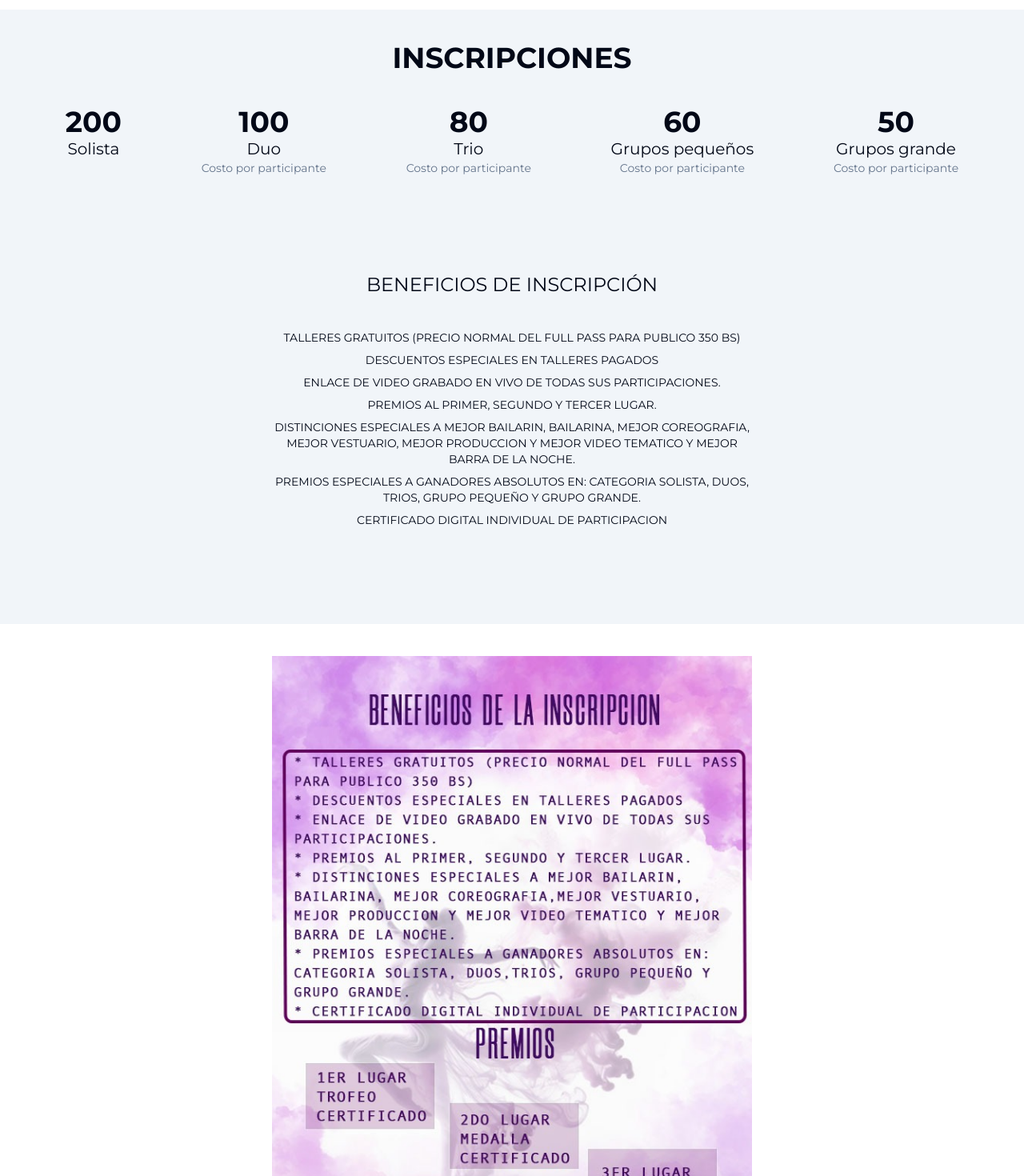
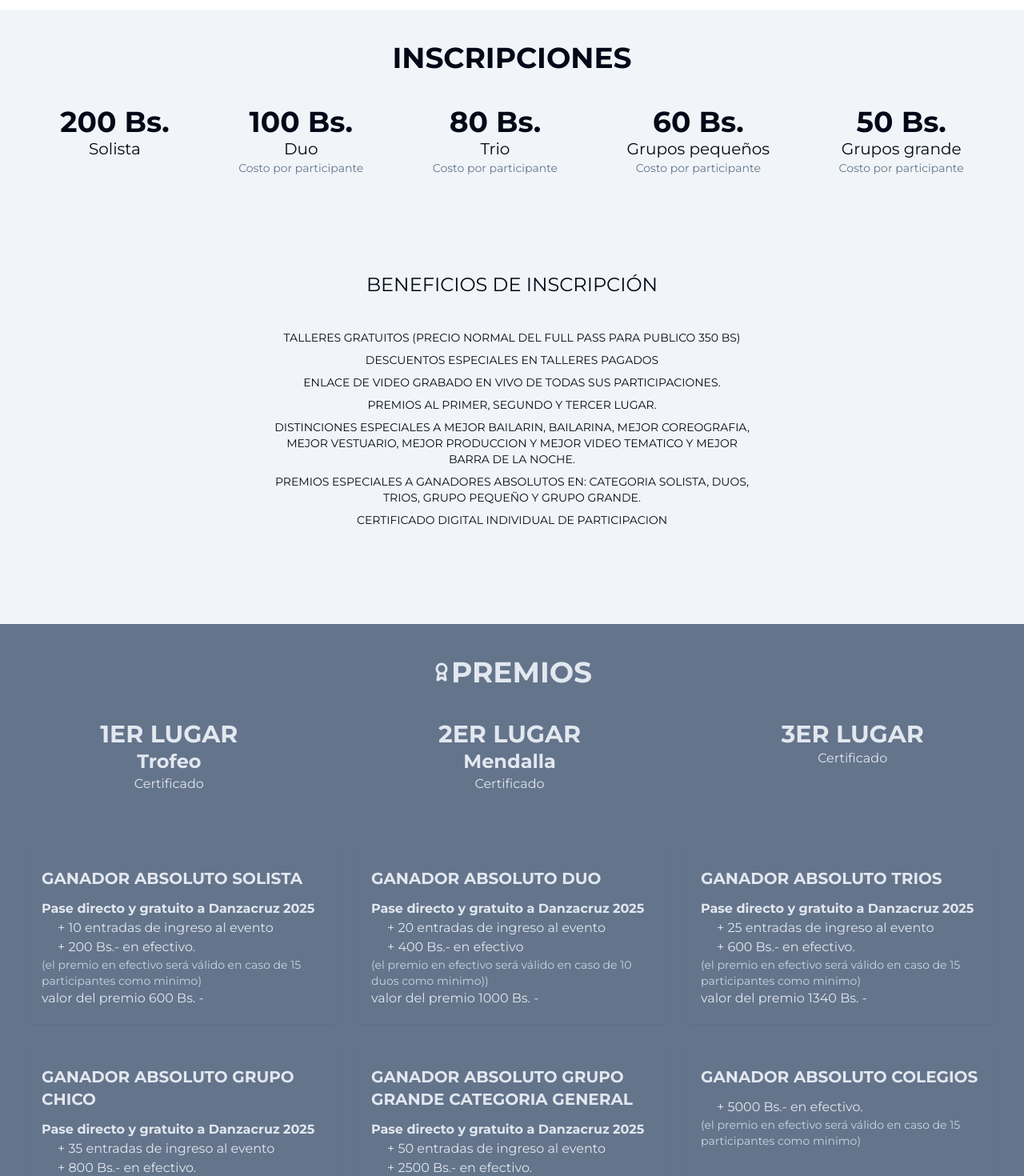
Before and after one commit to jlarteagap/danzacruz, a Next.js app: page / in a window 1280 px wide. Shown: the part 3680-5150 px from the top of the page at 80% size. Built offline with nearby package versions, Linux system fonts and the light colour scheme.

Commit message:
[FEAT] Awards

```diff
--- /dev/null
+++ b/app/(web)/components/Awards/Awards.data.ts
@@ -0,0 +1,60 @@
+export const awardsData = [
+  { place: '1er Lugar', trophy: 'Trofeo', certificade: 'Certificado' },
+  { place: '2er Lugar', trophy: 'Mendalla', certificade: 'Certificado' },
+  { place: '3er Lugar', trophy: '', certificade: 'Certificado' }
+]
+
+export const awardsCategory = [
+  {
+    category: 'GANADOR ABSOLUTO SOLISTA',
+    award: 'Pase directo y gratuito a Danzacruz 2025',
+    plus: ['+ 10 entradas de ingreso al evento', '+ 200 Bs.- en efectivo.'],
+    obs: '(el premio en efectivo será válido en caso de 15 participantes como minimo)',
+    value: 'valor del premio 600 Bs. -'
+  },
+  {
+    category: 'GANADOR ABSOLUTO DUO',
+    award: 'Pase directo y gratuito a Danzacruz 2025',
+    plus: ['+ 20 entradas de ingreso al evento', '+ 400 Bs.- en efectivo'],
+    obs: '(el premio en efectivo será válido en caso de 10 duos como minimo))',
+    value: 'valor del premio 1000 Bs. -'
+  },
+  {
+    category: 'GANADOR ABSOLUTO TRIOS',
+    award: 'Pase directo y gratuito a Danzacruz 2025',
+    plus: ['+ 25 entradas de ingreso al evento', '+ 600 Bs.- en efectivo.'],
+    obs: '(el premio en efectivo será válido en caso de 15 participantes como minimo)',
+    value: 'valor del premio 1340 Bs. -'
+  },
+  {
+    category: 'GANADOR ABSOLUTO GRUPO CHICO',
+    award: 'Pase directo y gratuito a Danzacruz 2025',
+    plus: ['+ 35 entradas de ingreso al evento', '+ 800 Bs.- en efectivo.'],
+    obs: '(el premio en efectivo será válido en caso de 15 participantes como minimo)',
+    value: 'valor del premio 2340 Bs. -'
+  },
+  {
+    category: 'GANADOR ABSOLUTO GRUPO GRANDE CATEGORIA GENERAL',
+    award: 'Pase directo y gratuito a Danzacruz 2025',
+    plus: ['+ 50 entradas de ingreso al evento', '+ 2500 Bs.- en efectivo.'],
+    obs: '(el premio en efectivo será válido en caso de 15 participantes como minimo)',
+    value: 'valor del premio 4500 Bs. -'
+  },
+  {
+    category: 'GANADOR ABSOLUTO COLEGIOS',
+    award: '',
+    plus: ['+ 5000 Bs.- en efectivo.'],
+    obs: '(el premio en efectivo será válido en caso de 15 participantes como minimo)',
+    value: ''
+  }
+]
+
+export const awardsEspecial = [
+  'Mejor Bailarin',
+  'Mejor Bailarina',
+  'Mejor Coreógrafia',
+  'Mejor Vestuario',
+  'Mejor Producción',
+  'Mejor video temático',
+  'Premio sorpresa a la mejor barra de la noche'
+]
--- /dev/null
+++ b/app/(web)/components/Awards/Awards.tsx
@@ -0,0 +1,50 @@
+import { AwardIcon } from 'lucide-react'
+import { awardsCategory, awardsData } from './Awards.data'
+
+export default function Awards() {
+  return (
+    <section className="bg-slate-500 text-slate-200 py-10">
+      <div className="flex justify-center items-center">
+        <AwardIcon strokeWidth={3} />
+        <h2 className="text-4xl uppercase font-semibold">Premios</h2>
+      </div>
+      <div className="flex justify-center flex-col md:flex-row md:justify-around my-10">
+        {awardsData.map(award => {
+          return (
+            <div className="text-center mb-5" key={award.place}>
+              <div className="text-3xl uppercase font-semibold">
+                {award.place}
+              </div>
+              <div className="text-2xl font-semibold">{award.trophy}</div>
+              <div>{award.certificade}</div>
+            </div>
+          )
+        })}
+      </div>
+
+      <div className="container grid grid-cols-3 gap-5">
+        {awardsCategory.map(category => {
+          return (
+            <div className="shadow-sm rounded-lg p-5" key={category.category}>
+              <h3 className="text-xl font-semibold my-3">
+                {category.category}
+              </h3>
+              <div className="font-semibold">{category.award}</div>
+              <ul>
+                {category.plus.map(item => {
+                  return (
+                    <li key={item} className="ml-5">
+                      {item}
+                    </li>
+                  )
+                })}
+              </ul>
+              <div className="text-sm text-slate-300">{category.obs}</div>
+              {category.value}
+            </div>
+          )
+        })}
+      </div>
+    </section>
+  )
+}
--- a/app/(web)/components/Modalidad/Modalidad.tsx
+++ b/app/(web)/components/Modalidad/Modalidad.tsx
@@ -5,7 +5,7 @@ export default function Modalidad() {
     <section className="my-20">
       <div className="container">
         <div className="flex justify-center">
-          <h2 className="text-3xl font-semibold uppercase">Modalidad</h2>
+          <h2 className="text-3xl font-semibold uppercase">Modalidades</h2>
         </div>
         <div className="flex flex-col items-center my-10">
           {modalidades.map(modalidad => {
--- a/app/(web)/components/Registration/Registration.data.ts
+++ b/app/(web)/components/Registration/Registration.data.ts
@@ -1,14 +1,14 @@
 export const registrationData = [
-  { price: '200', name: 'Solista', desc: '' },
-  { price: '100', name: 'Duo', desc: 'Costo por participante' },
-  { price: '80', name: 'Trio', desc: 'Costo por participante' },
+  { price: '200 Bs.', name: 'Solista', desc: '' },
+  { price: '100 Bs.', name: 'Duo', desc: 'Costo por participante' },
+  { price: '80 Bs.', name: 'Trio', desc: 'Costo por participante' },
   {
-    price: '60',
+    price: '60 Bs.',
     name: 'Grupos pequeños',
     desc: 'Costo por participante'
   },
   {
-    price: '50',
+    price: '50 Bs.',
     name: 'Grupos grande',
     desc: 'Costo por participante'
   }
--- a/app/(web)/components/Registration/Registration.tsx
+++ b/app/(web)/components/Registration/Registration.tsx
@@ -3,7 +3,7 @@ import { benefitsData, registrationData } from './Registration.data'
 export default function Registration() {
   return (
     <section className="bg-slate-100">
-      <div className="container my-10 py-10">
+      <div className="container mt-10 py-10">
         <div className="flex justify-center mb-10">
           <h2 className="text-4xl uppercase font-semibold">Inscripciones</h2>
         </div>
--- a/app/(web)/page.tsx
+++ b/app/(web)/page.tsx
@@ -7,6 +7,7 @@ import WorkshopSection from './components/Workshop/Workshop'
 import InfoData from './components/Info/Info'
 import Modalidad from './components/Modalidad/Modalidad'
 import Registration from './components/Registration/Registration'
+import Awards from './components/Awards/Awards'
 
 export default function Page() {
   return (
@@ -17,31 +18,8 @@ export default function Page() {
       <InfoData />
       <Modalidad />
       <Registration />
+      <Awards />
       <div className="container flex justify-center items-center flex-col">
-        <Image
-          src="/img/dc-4.jpeg"
-          alt="Danzacruz 2024"
-          width="600"
-          height="600"
-        />
-        <Image
-          src="/img/dc-5.jpeg"
-          alt="Danzacruz 2024"
-          width="600"
-          height="600"
-        />
-        <Image
-          src="/img/dc-6.jpeg"
-          alt="Danzacruz 2024"
-          width="600"
-          height="600"
-        />
-        <Image
-          src="/img/dc-7.jpeg"
-          alt="Danzacruz 2024"
-          width="600"
-          height="600"
-        />
         <Image
           src="/img/dc-8.jpeg"
           alt="Danzacruz 2024"
```
